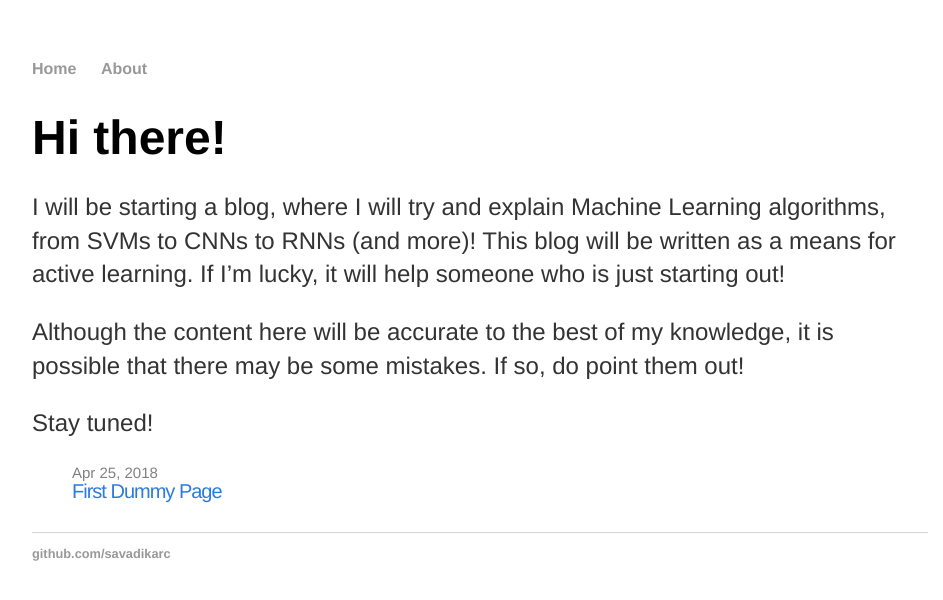
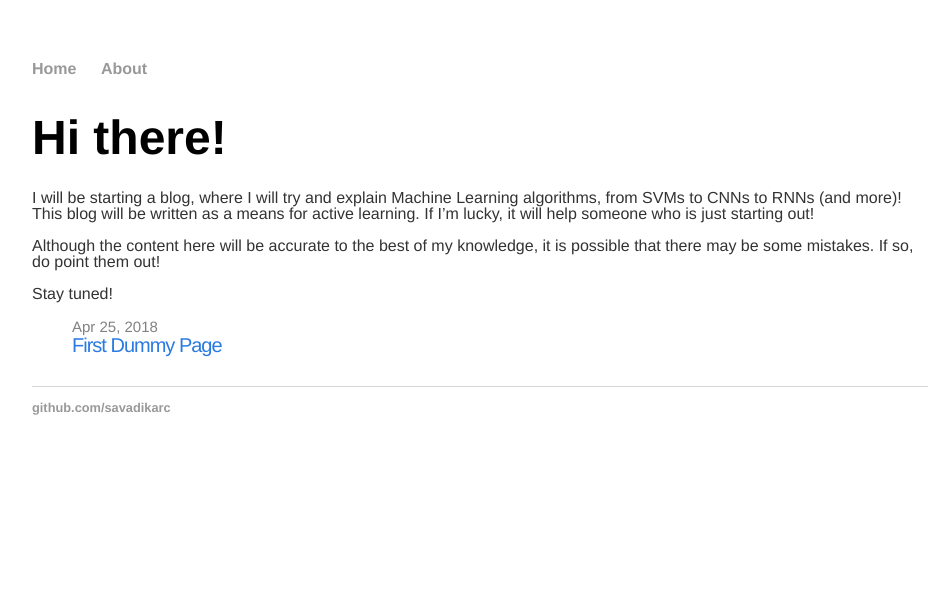
Before and after one commit to savadikarc/savadikarc.github.io, a Jekyll site: the page built from index.html, in a window 1280 px wide. Shown: the top 600 px of the page, without its empty margins (160-1103 px from the left). Built offline with Jekyll 4.4.1, drawn with Linux system fonts in a browser that asks for light colours.

Commit message:
Update main.css

```diff
--- a/css/main.css
+++ b/css/main.css
@@ -23,8 +23,8 @@ h1 {
     font-size: 3em;
 }
 p {
-    font-size: 1.5em;
-    line-height: 1.4em;
+    font-size: 16px;
+    line-height: 1;
     color: #333;
 }
 footer {
```
